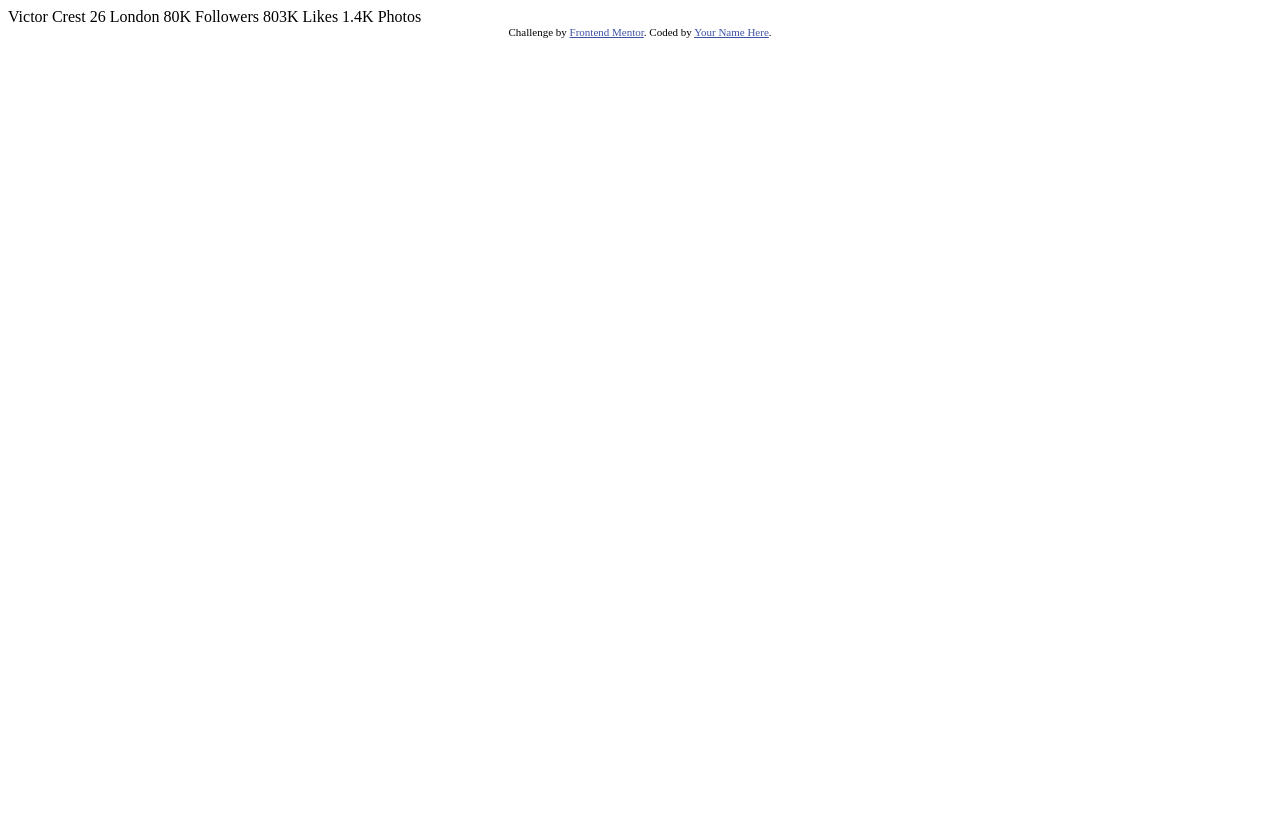
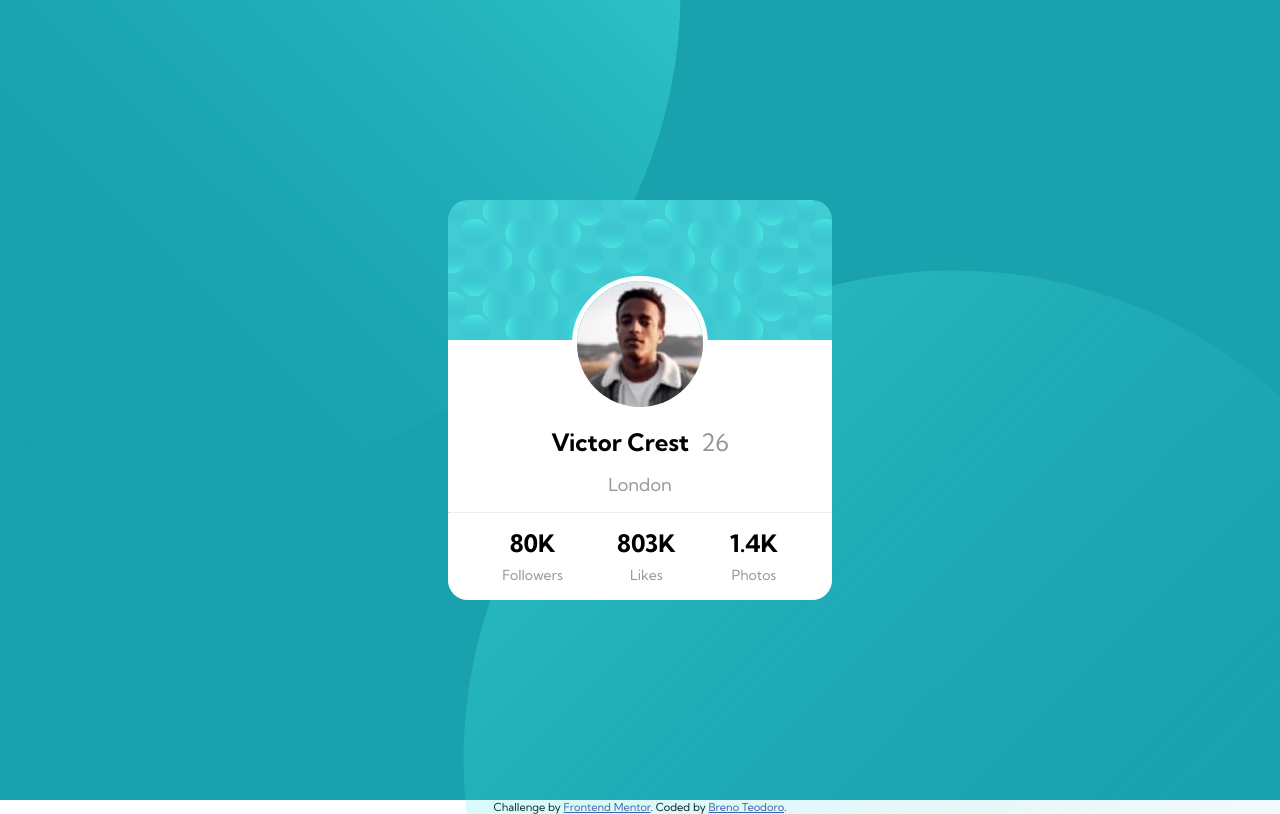
Before and after one commit to brenodt/frontendmentor-profile-card, a plain HTML site: page index.html in a window 1280 px wide. Drawn offline with Linux system fonts and the light colour scheme.

Commit message:
Add styling

```diff
--- a/index.html
+++ b/index.html
@@ -2,34 +2,60 @@
 <html lang="en">
 <head>
     <meta charset="UTF-8">
-  <meta name="viewport" content="width=device-width, initial-scale=1.0"> <!-- displays site properly based on user's device -->
+    <meta name="viewport" content="width=device-width, initial-scale=1.0">
+    <!-- displays site properly based on user's device -->
 
     <link rel="icon" type="image/png" sizes="32x32" href="./images/favicon-32x32.png">
-
+    <link rel="stylesheet" href="style.css">
     <title>Frontend Mentor | Profile card component</title>
 
     <!-- Feel free to remove these styles or customise in your own stylesheet 👍 -->
     <style>
-    .attribution { font-size: 11px; text-align: center; }
-    .attribution a { color: hsl(228, 45%, 44%); }
+      .attribution {
+        font-size: 11px;
+        text-align: center;
+      }
+
+      .attribution a {
+        color: hsl(228, 45%, 44%);
+      }
     </style>
 </head>
 <body>
-  Victor Crest
-  26
-  London
-
-  80K
-  Followers
-
-  803K
-  Likes
-
-  1.4K
-  Photos
+<main>
+    <div class="top-circle"></div>
+    <div class="bottom-circle"></div>
+    <section>
+        <div class="card">
+            <img src="images/image-victor.jpg" alt="Profile image" class="avatar">
+            <div class="user-info">
+                <h1>Victor Crest</h1>
+                <p class="age">26</p>
+            </div>
+            <p class="city">London</p>
+            <hr class="divider">
+            <div class="row">
+                <div class="user-data">
+                    <h1>80K</h1>
+                    <p>Followers</p>
+                </div>
+                <div class="user-data">
+                    <h1>803K</h1>
+                    <p>Likes</p>
+                </div>
+                <div class="user-data">
+                    <h1>1.4K</h1>
+                    <p>Photos</p>
+                </div>
+            </div>
+        </div>
+    </section>
+</main>
+<footer>
     <div class="attribution">
         Challenge by <a href="https://www.frontendmentor.io?ref=challenge" target="_blank">Frontend Mentor</a>.
-    Coded by <a href="#">Your Name Here</a>.
+        Coded by <a href="#">Breno Teodoro</a>.
     </div>
+</footer>
 </body>
 </html>
--- /dev/null
+++ b/style.css
@@ -0,0 +1,134 @@
+@import url('https://fonts.googleapis.com/css2?family=Kumbh+Sans:wght@400;700&display=swap');
+
+:root {
+    --dark-cyan: hsl(185, 75%, 39%);
+    --dark-blue: hsl(229, 23%, 23%);
+    --grey-blue: hsl(227, 10%, 46%);
+    --dark-grey: hsl(0, 0%, 59%);
+}
+
+* {
+    margin: 0;
+    padding: 0;
+    box-sizing: border-box;
+}
+
+body {
+    height: 100vh;
+    width: 100vw;
+    overflow: hidden;
+    font-family: 'Kumbh Sans', sans-serif;
+}
+
+p {
+    color: var(--dark-grey);
+}
+
+main {
+    background-color: var(--dark-cyan);
+    height: 100%;
+    width: 100%;
+    display: flex;
+    justify-content: center;
+    align-items: center;
+}
+
+.top-circle {
+    background-image: url("images/bg-pattern-top.svg");
+    background-repeat: no-repeat;
+    background-position: bottom;
+    position: fixed;
+    top: 0;
+    left: 0;
+    margin: -25% 0 0 -25%;
+    height: 100%;
+    width: 80%;
+}
+
+.bottom-circle {
+    background-image: url("images/bg-pattern-bottom.svg");
+    background-repeat: no-repeat;
+    background-position: bottom;
+    position: fixed;
+    bottom: 0;
+    right: 0;
+    margin: 0 -15% -35% 0;
+    width: 65rem;
+    height: 65rem;
+}
+
+section {
+    background-image: url("images/bg-pattern-card.svg");
+    width: 30%;
+    height: 50%;
+    display: flex;
+    flex-direction: column;
+    justify-content: flex-end;
+    border-radius: 20px;
+    z-index: 100;
+}
+
+.card {
+    background-color: white;
+    width: 100%;
+    height: 65%;
+    border-radius: 0 0 20px 20px;
+    display: flex;
+    flex-direction: column;
+    justify-content: space-evenly;
+    align-items: center;
+}
+
+img.avatar {
+    margin-top: -5rem;
+    width: 8.5rem;
+    height: 8.5rem;
+    object-fit: cover;
+    border-radius: 50%;
+    border: 5px solid white;
+}
+
+.user-info {
+    display: flex;
+    align-items: baseline;
+}
+
+.user-info p {
+    font-size: 24px;
+    margin: 0 0 0 12px;
+}
+
+.city {
+    font-size: 18px;
+}
+
+.divider {
+    border-top: 3x solid var(--grey-blue);
+    width: 100%;
+}
+
+.row {
+    display: flex;
+    align-items: center;
+    justify-content: space-evenly;
+    width: 100%;
+}
+
+.user-data {
+    display: flex;
+    flex-direction: column;
+    justify-content: center;
+    align-items: center;
+}
+
+.user-data p {
+    font-size: 14px;
+    margin-top: 8px;
+}
+
+@media(max-width: 800px) {
+    section {
+        width: 90vw;
+        height: 60vh;
+    }
+}
```
Also changed, not shown: src/index.html (deleted, +0 -34 lines). Lines whose indentation alone changed are shown as unchanged.
